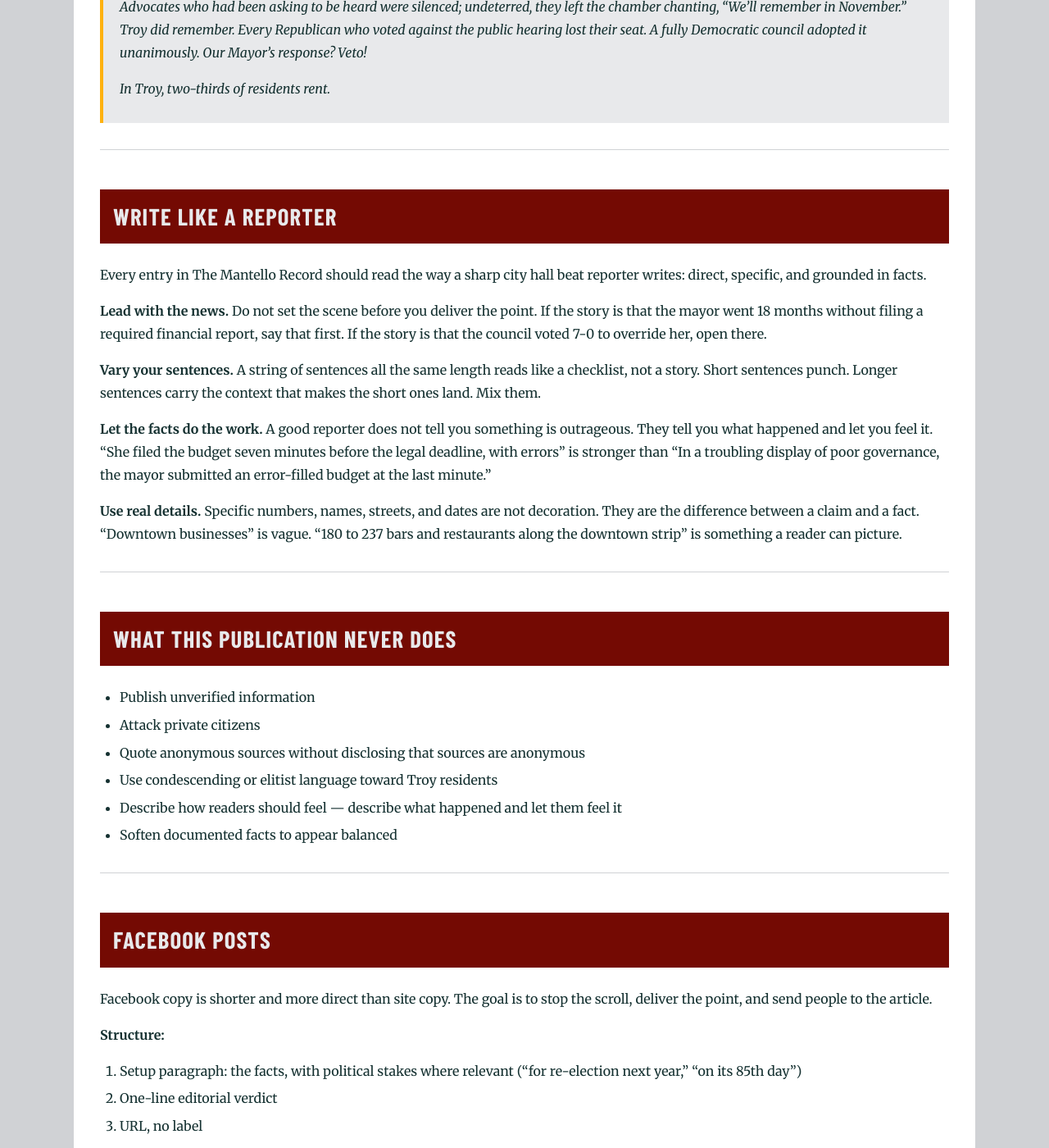
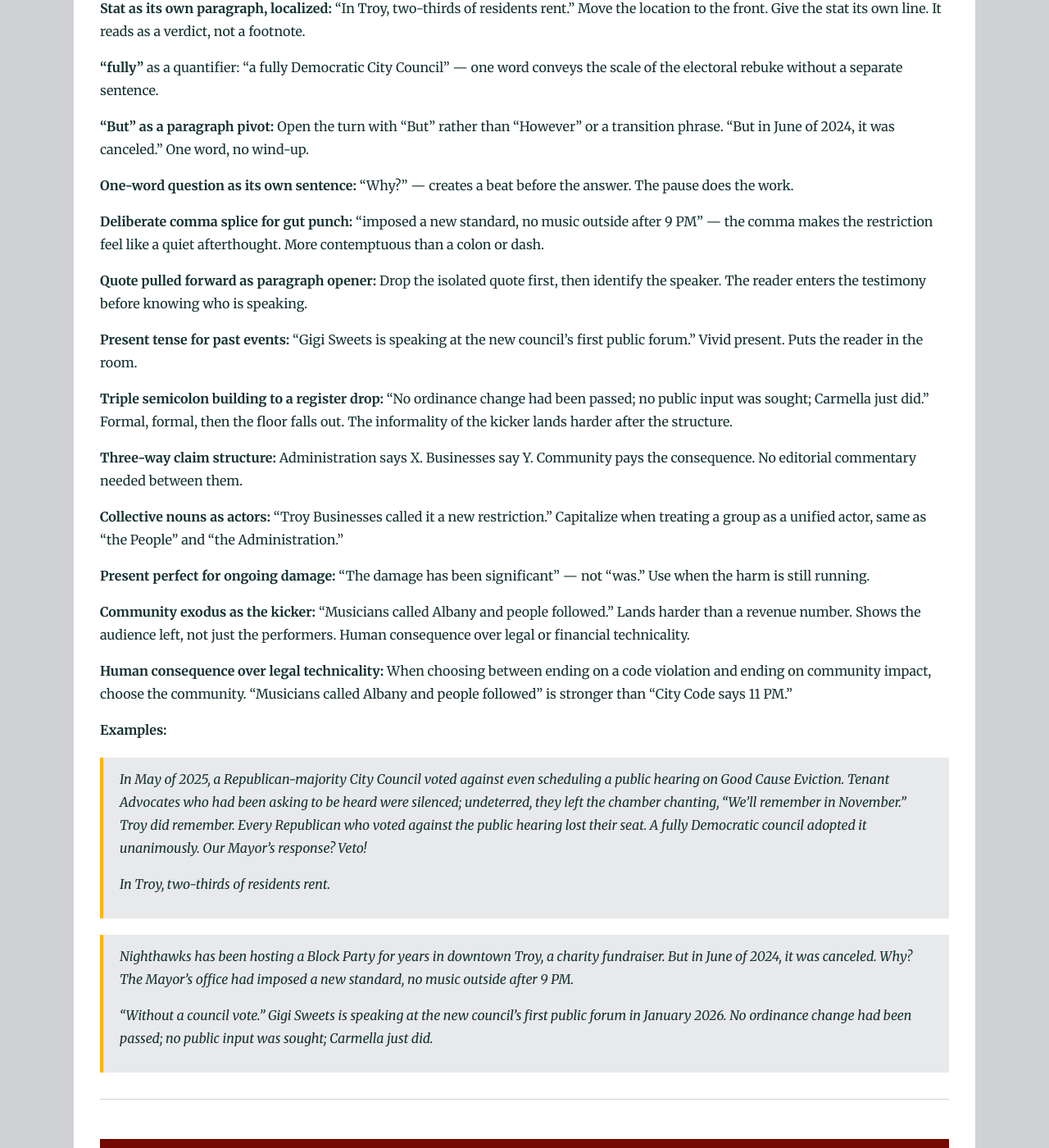
Before and after one commit to MdevitSEC/the-mantello-record, a Jekyll site: the page built from VOICE_GUIDE.md, in a window 1280 px wide and 1400 px high, scrolled down 7153 px. Shown: the whole window at 82% size. Built offline with Jekyll 4.4.1, drawn with Linux system fonts in a browser that asks for light colours; some web fonts are replaced; our own code applies the rules of GitHub Pages for plain Markdown files; some of the changed text lies outside the part shown.

Commit message:
Add Sound Ordinance voice patterns — lede structure, partisan callout, community exodus kicker

```diff
--- a/VOICE_GUIDE.md
+++ b/VOICE_GUIDE.md
@@ -65,6 +65,10 @@ This publication has a voice. Use it.
 - "She heard the people and denied them anyway."
 - "There is an entity for this purpose, but the Administration chooses not to use it."
 - "In Troy, two-thirds of residents rent."
+- "But in June of 2024, it was canceled. Why?"
+- "No ordinance change had been passed; no public input was sought; Carmella just did."
+- "Musicians called Albany and people followed."
+- "She said it existed in guidelines. Troy Businesses called it a new restriction."
 
 ### Not this...
 - "In a shocking display of incompetence, the mayor once again failed Troy residents." (tell us what happened, not how to feel about it)
@@ -134,6 +138,8 @@ Good: "Carmella campaigned on people over politics. And the People dismantled he
 
 Good: "The vote happened when it did for a reason. The Administration wanted the city hall move locked in before January 2026."
 
+Good: "In the summer of 2024, Carmella chose to change enforcement for downtown businesses. She imposed a 9 PM cutoff on outdoor music. The damage has been significant, loss of Block Parties and events that brought people out of all ages. She said it existed in guidelines. Troy Businesses called it a new restriction. Musicians called Albany and people followed."
+
 Not good: "This is just another example of Mantello putting party before people and proving she was never fit to lead Troy."
 
 ---
@@ -195,11 +201,37 @@ The lede is the most important sentence in the piece. If it does not stop the re
 
 **"fully"** as a quantifier: "a fully Democratic City Council" — one word conveys the scale of the electoral rebuke without a separate sentence.
 
-**Example:**
+**"But" as a paragraph pivot:** Open the turn with "But" rather than "However" or a transition phrase. "But in June of 2024, it was canceled." One word, no wind-up.
+
+**One-word question as its own sentence:** "Why?" — creates a beat before the answer. The pause does the work.
+
+**Deliberate comma splice for gut punch:** "imposed a new standard, no music outside after 9 PM" — the comma makes the restriction feel like a quiet afterthought. More contemptuous than a colon or dash.
+
+**Quote pulled forward as paragraph opener:** Drop the isolated quote first, then identify the speaker. The reader enters the testimony before knowing who is speaking.
+
+**Present tense for past events:** "Gigi Sweets is speaking at the new council's first public forum." Vivid present. Puts the reader in the room.
+
+**Triple semicolon building to a register drop:** "No ordinance change had been passed; no public input was sought; Carmella just did." Formal, formal, then the floor falls out. The informality of the kicker lands harder after the structure.
+
+**Three-way claim structure:** Administration says X. Businesses say Y. Community pays the consequence. No editorial commentary needed between them.
+
+**Collective nouns as actors:** "Troy Businesses called it a new restriction." Capitalize when treating a group as a unified actor, same as "the People" and "the Administration."
+
+**Present perfect for ongoing damage:** "The damage has been significant" — not "was." Use when the harm is still running.
+
+**Community exodus as the kicker:** "Musicians called Albany and people followed." Lands harder than a revenue number. Shows the audience left, not just the performers. Human consequence over legal or financial technicality.
+
+**Human consequence over legal technicality:** When choosing between ending on a code violation and ending on community impact, choose the community. "Musicians called Albany and people followed" is stronger than "City Code says 11 PM."
+
+**Examples:**
 
 > In May of 2025, a Republican-majority City Council voted against even scheduling a public hearing on Good Cause Eviction. Tenant Advocates who had been asking to be heard were silenced; undeterred, they left the chamber chanting, "We'll remember in November." Troy did remember. Every Republican who voted against the public hearing lost their seat. A fully Democratic council adopted it unanimously. Our Mayor's response? Veto!
 >
 > In Troy, two-thirds of residents rent.
+
+> Nighthawks has been hosting a Block Party for years in downtown Troy, a charity fundraiser. But in June of 2024, it was canceled. Why? The Mayor's office had imposed a new standard, no music outside after 9 PM.
+>
+> "Without a council vote." Gigi Sweets is speaking at the new council's first public forum in January 2026. No ordinance change had been passed; no public input was sought; Carmella just did.
 
 ---
 
```
